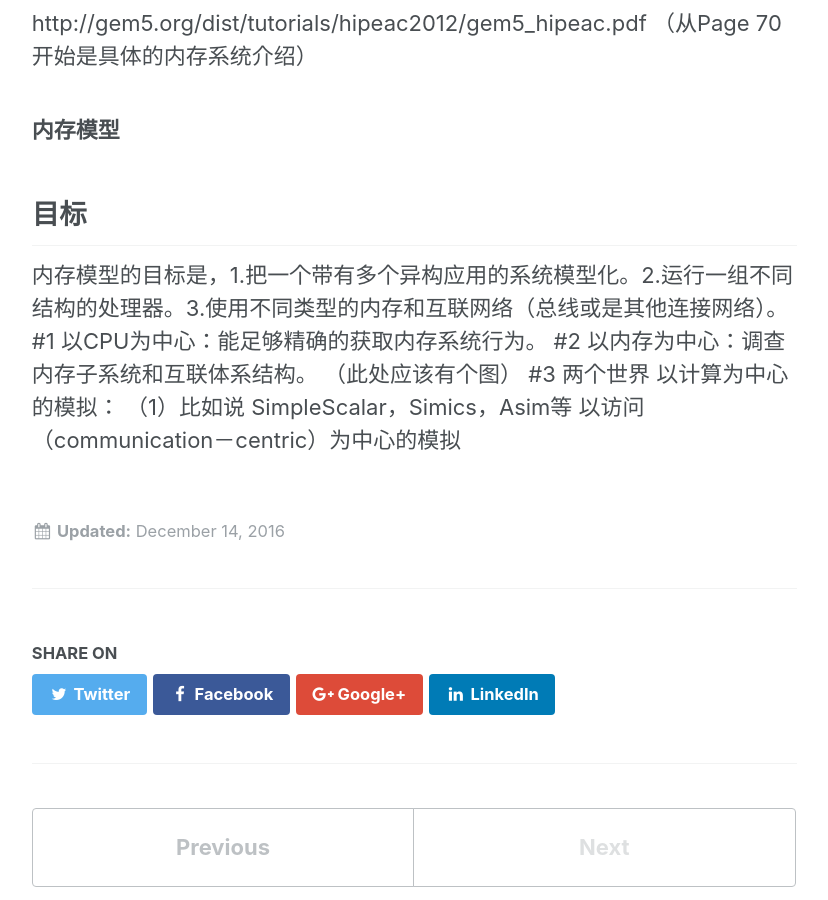
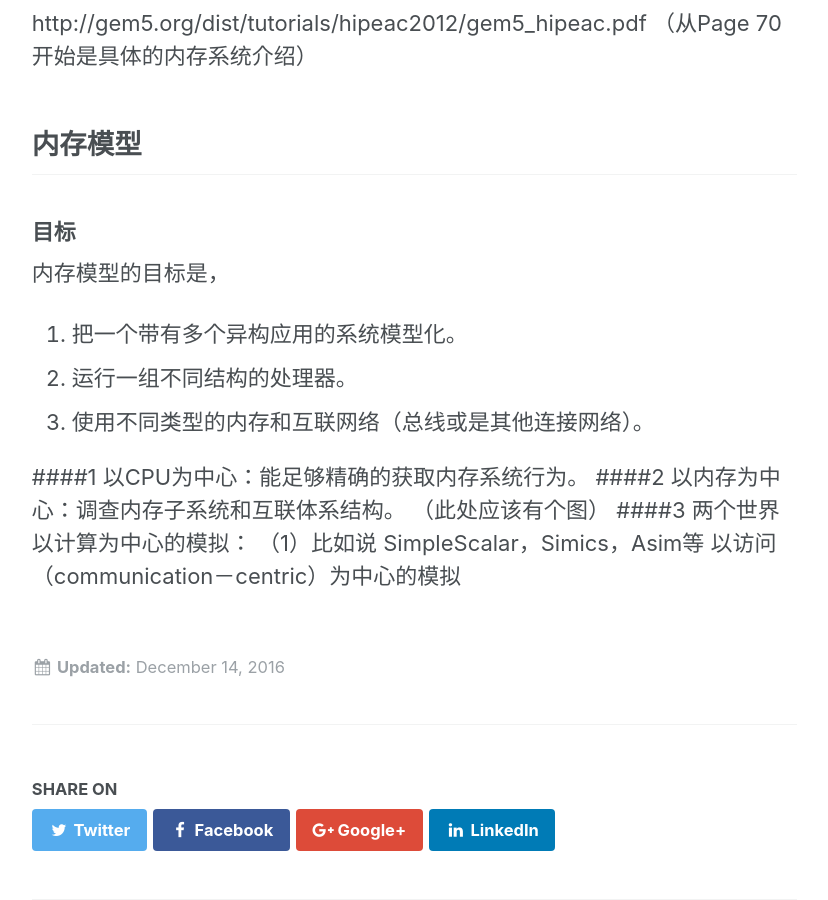
Before and after one commit to ZehuaLee/ZehuaLee.github.io, a Jekyll site: the page built from _posts/2016-12-14-About sshfs.md, in a window 1280 px wide and 900 px high, scrolled down 326 px. Shown: the whole window, without its empty margins (252-1080 px from the left). Built offline with Jekyll 4.4.1, drawn with Linux system fonts in a browser that asks for light colours.

Commit message:
changed page

```diff
--- a/_posts/2016-12-14-About sshfs.md
+++ b/_posts/2016-12-14-About sshfs.md
@@ -7,13 +7,17 @@ title: 'About Gem5 Memory Model'
 最近在学习如何修改gem5的内存模块，找了相关的材料没找到，目前只有Gem5官方tutorial比较全面，但是只有英文版，而且较为抽象，这篇就姑且当作是对已有文档的翻译吧。这里献上英文文档地址：
 传送门：http://gem5.org/dist/tutorials/hipeac2012/gem5_hipeac.pdf
 （从Page 70 开始是具体的内存系统介绍）
-### 内存模型
-## 目标
-内存模型的目标是，1.把一个带有多个异构应用的系统模型化。2.运行一组不同结构的处理器。3.使用不同类型的内存和互联网络（总线或是其他连接网络）。
-#1 以CPU为中心：能足够精确的获取内存系统行为。
-#2 以内存为中心：调查内存子系统和互联体系结构。
+## 内存模型
+### 目标
+内存模型的目标是，
+1. 把一个带有多个异构应用的系统模型化。
+2. 运行一组不同结构的处理器。
+3. 使用不同类型的内存和互联网络（总线或是其他连接网络）。
+
+####1 以CPU为中心：能足够精确的获取内存系统行为。
+####2 以内存为中心：调查内存子系统和互联体系结构。
 （此处应该有个图）
-#3 两个世界
+####3 两个世界
 以计算为中心的模拟：
 （1）比如说 SimpleScalar，Simics，Asim等
 以访问（communication－centric）为中心的模拟
```
